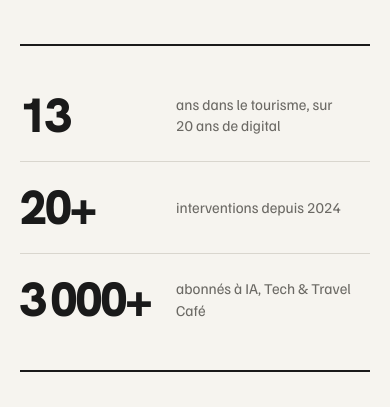
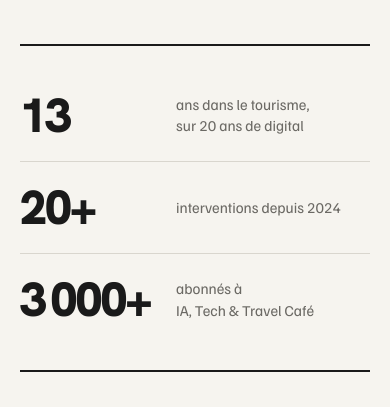
Before and after one commit to n-francois/nfrancoisfr, a PHP site: page /a-propos/ in a window 390 px wide. Shown: the part 344-751 px from the top of the page. Run offline with PHP 8.4, Linux system fonts and the light colour scheme.

Commit message:
Figure captions break before their last group, LinkedIn link in the flow, header unpins at the top
- About figures (FR/EN): "sur 20 ans de digital", "IA, Tech & Travel Café"
  and "depuis 2024" stay together, so on mobile the caption breaks before them
- Newsletter band: "Me suivre sur LinkedIn" follows the text with a plain
  space instead of an extra 8 px offset
- Header: back at the top of the page it unpins within 2 px, since some
  in-app browsers (Instagram) stop a pixel short of 0 and kept the pinned bar
  without the name

Co-Authored-By: Claude Opus 5.5 <noreply@anthropic.com>

```diff
--- a/404.html
+++ b/404.html
@@ -41,9 +41,9 @@
   <link rel="stylesheet" href="/assets/nf/nf-tokens.css?v=8edcc11625">
   <link rel="stylesheet" href="/assets/nf/nf-components.css?v=b824c34849">
   <link rel="stylesheet" href="/assets/nf/nf-motion.css?v=86940c4a9f">
-  <link rel="stylesheet" href="/assets/site.css?v=2962852ccc">
+  <link rel="stylesheet" href="/assets/site.css?v=5c390412e9">
   <script defer src="/assets/nf/nf-motion.js?v=c72bb9ceaa"></script>
-  <script defer src="/assets/site.js?v=23137374f3"></script>
+  <script defer src="/assets/site.js?v=e21c3d66dc"></script>
 
   <script async src="https://plausible.io/js/pa-5tqihMZ78mC9gS184054P.js"></script>
   <script>
--- a/a-propos/index.html
+++ b/a-propos/index.html
@@ -214,9 +214,9 @@
   <link rel="stylesheet" href="/assets/nf/nf-tokens.css?v=8edcc11625">
   <link rel="stylesheet" href="/assets/nf/nf-components.css?v=b824c34849">
   <link rel="stylesheet" href="/assets/nf/nf-motion.css?v=86940c4a9f">
-  <link rel="stylesheet" href="/assets/site.css?v=2962852ccc">
+  <link rel="stylesheet" href="/assets/site.css?v=5c390412e9">
   <script defer src="/assets/nf/nf-motion.js?v=c72bb9ceaa"></script>
-  <script defer src="/assets/site.js?v=23137374f3"></script>
+  <script defer src="/assets/site.js?v=e21c3d66dc"></script>
 
   <script async src="https://plausible.io/js/pa-5tqihMZ78mC9gS184054P.js"></script>
   <script>
@@ -237,9 +237,9 @@
 </header>
 
 <div class="nf-preuve nf-preuve--3 preuve-page">
-  <div><span class="nf-preuve__n">13</span><span class="nf-preuve__l">ans dans le tourisme, sur 20&nbsp;ans de digital</span></div>
-  <div><span class="nf-preuve__n">20+</span><span class="nf-preuve__l">interventions depuis 2024</span></div>
-  <div><span class="nf-preuve__n">3&#8239;000+</span><span class="nf-preuve__l">abonnés à IA, Tech &amp; Travel Café</span></div>
+  <div><span class="nf-preuve__n">13</span><span class="nf-preuve__l">ans dans le tourisme, <span class="sans-coupure">sur 20&nbsp;ans de digital</span></span></div>
+  <div><span class="nf-preuve__n">20+</span><span class="nf-preuve__l">interventions <span class="sans-coupure">depuis 2024</span></span></div>
+  <div><span class="nf-preuve__n">3&#8239;000+</span><span class="nf-preuve__l">abonnés à <span class="sans-coupure">IA, Tech &amp; Travel Café</span></span></div>
 </div>
 
 <section class="nf-section" aria-labelledby="titre-parcours">
--- a/assets/site.css
+++ b/assets/site.css
@@ -195,6 +195,8 @@ figure .nf-label { display: block; margin-top: var(--space-2); }
 /* Chiffres clés d'À propos centrés entre leur filet et celui de la section suivante, comme le bandeau de l'accueil */
 .preuve-page { margin-top: var(--space-12); padding-block: var(--space-12); }
 .preuve-page + .nf-section { margin-top: 0; }
+/* Groupe de mots à ne pas couper (fin de légende des chiffres) : la ligne se coupe juste avant */
+.sans-coupure { white-space: nowrap; }
 
 /* Note en pied de section */
 .note { margin: var(--space-8) 0 0; max-width: var(--measure); font-size: 15px; line-height: 1.45; color: var(--gris); }
@@ -247,7 +249,6 @@ figure .nf-label { display: block; margin-top: var(--space-2); }
 .newsletter__chiffre { margin: 0; border-top: var(--rule-thin) solid var(--gris); padding-top: var(--space-6); }
 .nf-dark .nf-preuve__l { color: var(--gris-sur-encre); }
 .bande__pied { margin: var(--space-16) 0 0; font-size: 16px; line-height: 1.5; color: var(--gris-sur-encre); }
-.bande__pied .nf-link { margin-left: var(--space-2); }
 
 /* Photo de section avec légende */
 .photo { margin: 0 0 var(--space-12); }
--- a/assets/site.js
+++ b/assets/site.js
@@ -27,8 +27,9 @@
       var delta = y - dernier;
       var epinglee = entete.classList.contains('est-epinglee');
       var enBas = y + window.innerHeight >= document.documentElement.scrollHeight - 2;
-      if (y <= 0) {
-        /* tout en haut : il reprend sa place dans la page, sans finir un éventuel glissement en cours */
+      if (y <= 2) {
+        /* tout en haut (à 2 px près : certains navigateurs intégrés, comme celui d'Instagram, s'arrêtent à un pixel
+           du haut) : il reprend sa place dans la page, sans finir un éventuel glissement en cours */
         if (epinglee) {
           entete.classList.remove('est-epinglee', 'is-cachee');
           if (entete.getAnimations) entete.getAnimations().forEach(function (a) { a.cancel(); });
--- a/en/index.html
+++ b/en/index.html
@@ -261,9 +261,9 @@
   <link rel="stylesheet" href="/assets/nf/nf-tokens.css?v=8edcc11625">
   <link rel="stylesheet" href="/assets/nf/nf-components.css?v=b824c34849">
   <link rel="stylesheet" href="/assets/nf/nf-motion.css?v=86940c4a9f">
-  <link rel="stylesheet" href="/assets/site.css?v=2962852ccc">
+  <link rel="stylesheet" href="/assets/site.css?v=5c390412e9">
   <script defer src="/assets/nf/nf-motion.js?v=c72bb9ceaa"></script>
-  <script defer src="/assets/site.js?v=23137374f3"></script>
+  <script defer src="/assets/site.js?v=e21c3d66dc"></script>
 
   <script async src="https://plausible.io/js/pa-5tqihMZ78mC9gS184054P.js"></script>
   <script>
--- a/en/legal-notice/index.html
+++ b/en/legal-notice/index.html
@@ -74,9 +74,9 @@
   <link rel="stylesheet" href="/assets/nf/nf-tokens.css?v=8edcc11625">
   <link rel="stylesheet" href="/assets/nf/nf-components.css?v=b824c34849">
   <link rel="stylesheet" href="/assets/nf/nf-motion.css?v=86940c4a9f">
-  <link rel="stylesheet" href="/assets/site.css?v=2962852ccc">
+  <link rel="stylesheet" href="/assets/site.css?v=5c390412e9">
   <script defer src="/assets/nf/nf-motion.js?v=c72bb9ceaa"></script>
-  <script defer src="/assets/site.js?v=23137374f3"></script>
+  <script defer src="/assets/site.js?v=e21c3d66dc"></script>
 
   <script async src="https://plausible.io/js/pa-5tqihMZ78mC9gS184054P.js"></script>
   <script>
--- a/en/talks/index.html
+++ b/en/talks/index.html
@@ -74,9 +74,9 @@
   <link rel="stylesheet" href="/assets/nf/nf-tokens.css?v=8edcc11625">
   <link rel="stylesheet" href="/assets/nf/nf-components.css?v=b824c34849">
   <link rel="stylesheet" href="/assets/nf/nf-motion.css?v=86940c4a9f">
-  <link rel="stylesheet" href="/assets/site.css?v=2962852ccc">
+  <link rel="stylesheet" href="/assets/site.css?v=5c390412e9">
   <script defer src="/assets/nf/nf-motion.js?v=c72bb9ceaa"></script>
-  <script defer src="/assets/site.js?v=23137374f3"></script>
+  <script defer src="/assets/site.js?v=e21c3d66dc"></script>
 
   <script async src="https://plausible.io/js/pa-5tqihMZ78mC9gS184054P.js"></script>
   <script>
--- a/index.html
+++ b/index.html
@@ -261,9 +261,9 @@
   <link rel="stylesheet" href="/assets/nf/nf-tokens.css?v=8edcc11625">
   <link rel="stylesheet" href="/assets/nf/nf-components.css?v=b824c34849">
   <link rel="stylesheet" href="/assets/nf/nf-motion.css?v=86940c4a9f">
-  <link rel="stylesheet" href="/assets/site.css?v=2962852ccc">
+  <link rel="stylesheet" href="/assets/site.css?v=5c390412e9">
   <script defer src="/assets/nf/nf-motion.js?v=c72bb9ceaa"></script>
-  <script defer src="/assets/site.js?v=23137374f3"></script>
+  <script defer src="/assets/site.js?v=e21c3d66dc"></script>
 
   <script async src="https://plausible.io/js/pa-5tqihMZ78mC9gS184054P.js"></script>
   <script>
--- a/interventions/index.html
+++ b/interventions/index.html
@@ -74,9 +74,9 @@
   <link rel="stylesheet" href="/assets/nf/nf-tokens.css?v=8edcc11625">
   <link rel="stylesheet" href="/assets/nf/nf-components.css?v=b824c34849">
   <link rel="stylesheet" href="/assets/nf/nf-motion.css?v=86940c4a9f">
-  <link rel="stylesheet" href="/assets/site.css?v=2962852ccc">
+  <link rel="stylesheet" href="/assets/site.css?v=5c390412e9">
   <script defer src="/assets/nf/nf-motion.js?v=c72bb9ceaa"></script>
-  <script defer src="/assets/site.js?v=23137374f3"></script>
+  <script defer src="/assets/site.js?v=e21c3d66dc"></script>
 
   <script async src="https://plausible.io/js/pa-5tqihMZ78mC9gS184054P.js"></script>
   <script>
--- a/mentions-legales/index.html
+++ b/mentions-legales/index.html
@@ -74,9 +74,9 @@
   <link rel="stylesheet" href="/assets/nf/nf-tokens.css?v=8edcc11625">
   <link rel="stylesheet" href="/assets/nf/nf-components.css?v=b824c34849">
   <link rel="stylesheet" href="/assets/nf/nf-motion.css?v=86940c4a9f">
-  <link rel="stylesheet" href="/assets/site.css?v=2962852ccc">
+  <link rel="stylesheet" href="/assets/site.css?v=5c390412e9">
   <script defer src="/assets/nf/nf-motion.js?v=c72bb9ceaa"></script>
-  <script defer src="/assets/site.js?v=23137374f3"></script>
+  <script defer src="/assets/site.js?v=e21c3d66dc"></script>
 
   <script async src="https://plausible.io/js/pa-5tqihMZ78mC9gS184054P.js"></script>
   <script>
--- a/src/pages/a-propos.html
+++ b/src/pages/a-propos.html
@@ -15,9 +15,9 @@
 </header>
 
 <div class="nf-preuve nf-preuve--3 preuve-page">
-  <div><span class="nf-preuve__n">13</span><span class="nf-preuve__l">ans dans le tourisme, sur 20&nbsp;ans de digital</span></div>
-  <div><span class="nf-preuve__n">20+</span><span class="nf-preuve__l">interventions depuis 2024</span></div>
-  <div><span class="nf-preuve__n">3&#8239;000+</span><span class="nf-preuve__l">abonnés à IA, Tech &amp; Travel Café</span></div>
+  <div><span class="nf-preuve__n">13</span><span class="nf-preuve__l">ans dans le tourisme, <span class="sans-coupure">sur 20&nbsp;ans de digital</span></span></div>
+  <div><span class="nf-preuve__n">20+</span><span class="nf-preuve__l">interventions <span class="sans-coupure">depuis 2024</span></span></div>
+  <div><span class="nf-preuve__n">3&#8239;000+</span><span class="nf-preuve__l">abonnés à <span class="sans-coupure">IA, Tech &amp; Travel Café</span></span></div>
 </div>
 
 <section class="nf-section" aria-labelledby="titre-parcours">
--- a/src/pages/en/about.html
+++ b/src/pages/en/about.html
@@ -16,9 +16,9 @@
 </header>
 
 <div class="nf-preuve nf-preuve--3 preuve-page">
-  <div><span class="nf-preuve__n">13</span><span class="nf-preuve__l">years in tourism, out of 20&nbsp;in digital</span></div>
-  <div><span class="nf-preuve__n">20+</span><span class="nf-preuve__l">talks since 2024</span></div>
-  <div><span class="nf-preuve__n">3,000+</span><span class="nf-preuve__l">IA, Tech &amp; Travel Café subscribers</span></div>
+  <div><span class="nf-preuve__n">13</span><span class="nf-preuve__l">years in tourism, <span class="sans-coupure">out of 20&nbsp;in digital</span></span></div>
+  <div><span class="nf-preuve__n">20+</span><span class="nf-preuve__l">talks <span class="sans-coupure">since 2024</span></span></div>
+  <div><span class="nf-preuve__n">3,000+</span><span class="nf-preuve__l"><span class="sans-coupure">IA, Tech &amp; Travel Café</span> subscribers</span></div>
 </div>
 
 <section class="nf-section" aria-labelledby="titre-parcours">
```
Also changed, not shown: en/about/index.html (+5 -5 lines).
